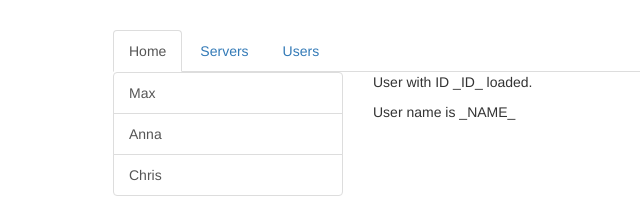
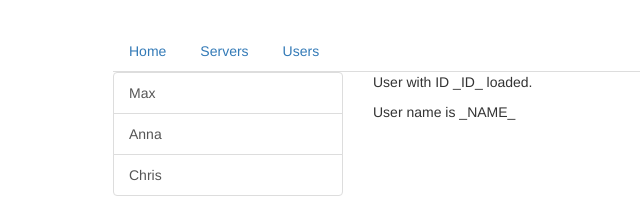
Before and after one commit to alvalle09/AngularRouting, an Angular app: page /users in a window 1280 px wide. Shown: the top 198 px of the page, without its empty margins (152-792 px from the left). Built offline with nearby package versions, Linux system fonts and the light colour scheme.

Commit message:
add routerLinkActive

```diff
--- a/src/app/app.component.html
+++ b/src/app/app.component.html
@@ -2,7 +2,7 @@
   <div class="row">
     <div class="col-xs-12 col-sm-10 col-md-8 col-sm-offset-1 col-md-offset-2">
       <ul class="nav nav-tabs">
-        <li role="presentation" class="active"><a routerLink="/">Home</a></li>
+        <li role="presentation"><a routerLink="/" routerLinkActive="active">Home</a></li>
         <li role="presentation"><a routerLink="/servers">Servers</a></li>
         <li role="presentation"><a [routerLink]="['/users']">Users</a></li>
       </ul>
```
